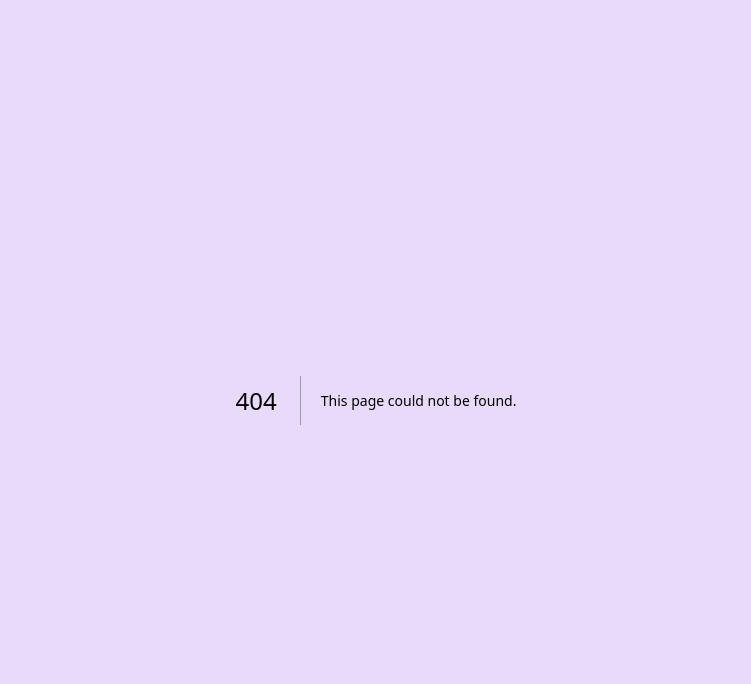
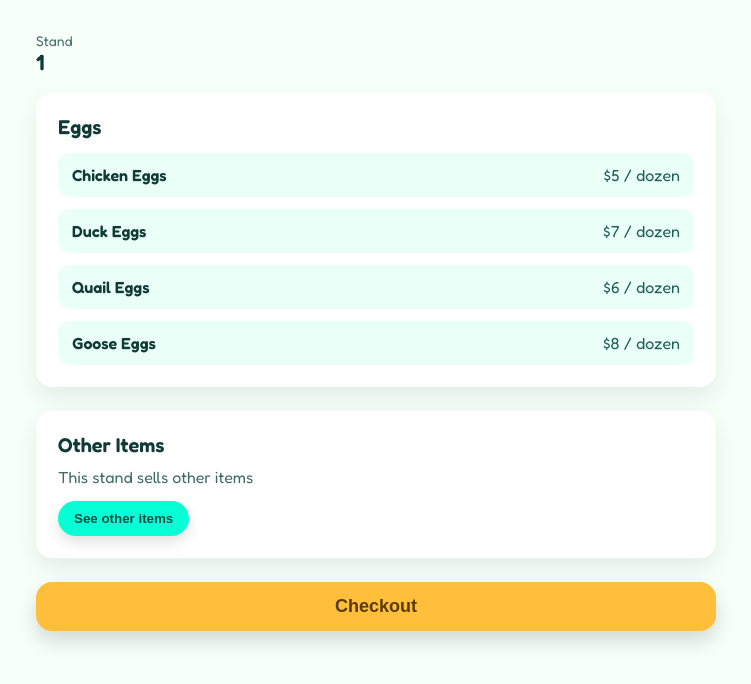
Before and after one commit to Eggmapproject123/eggmap-website, a Next.js app: page /stand/1 in a window 1280 px wide. Before the commit this address had no page. Shown: the top 684 px of the page, without its empty margins (264-1015 px from the left). Built offline with nearby package versions, Linux system fonts and the light colour scheme; a web font is replaced by a local one.

Commit message:
Add stand page layout

```diff
--- /dev/null
+++ b/app/stand/[standId]/page.jsx
@@ -0,0 +1,143 @@
+"use client";
+
+import { useState } from "react";
+
+export default function StandPage({ params }) {
+  const { standId } = params;
+  const [showOtherItems, setShowOtherItems] = useState(false);
+
+  const eggItems = [
+    { name: "Chicken Eggs", price: "$5", unit: "dozen" },
+    { name: "Duck Eggs", price: "$7", unit: "dozen" },
+    { name: "Quail Eggs", price: "$6", unit: "dozen" },
+    { name: "Goose Eggs", price: "$8", unit: "dozen" },
+  ];
+
+  const otherItems = [
+    { name: "Bread", price: "$7.50" },
+    { name: "Cake Pops", price: "$7" },
+    { name: "Maple Syrup", price: "$12" },
+  ];
+
+  return (
+    <div
+      style={{
+        minHeight: "100vh",
+        background: "#f7fff9",
+        padding: "32px 20px 48px",
+        color: "#0f3a35",
+        fontFamily: "'Fredoka', sans-serif",
+      }}
+    >
+      <div style={{ maxWidth: "680px", margin: "0 auto" }}>
+        <div style={{ marginBottom: "18px" }}>
+          <div style={{ fontSize: "14px", color: "#4a6f6a" }}>Stand</div>
+          <div style={{ fontSize: "22px", fontWeight: 600 }}>{standId}</div>
+        </div>
+
+        <section
+          style={{
+            background: "#ffffff",
+            padding: "22px",
+            borderRadius: "16px",
+            boxShadow: "0 10px 24px rgba(0,0,0,0.08)",
+            marginBottom: "24px",
+          }}
+        >
+          <h2 style={{ margin: 0, fontSize: "20px" }}>Eggs</h2>
+          <div style={{ marginTop: "14px", display: "grid", gap: "12px" }}>
+            {eggItems.map((item) => (
+              <div
+                key={item.name}
+                style={{
+                  display: "flex",
+                  justifyContent: "space-between",
+                  alignItems: "center",
+                  padding: "12px 14px",
+                  background: "#eafff7",
+                  borderRadius: "12px",
+                }}
+              >
+                <span style={{ fontWeight: 600 }}>{item.name}</span>
+                <span style={{ color: "#1c5e57" }}>
+                  {item.price} / {item.unit}
+                </span>
+              </div>
+            ))}
+          </div>
+        </section>
+
+        {otherItems.length > 0 && (
+          <section
+            style={{
+              background: "#ffffff",
+              padding: "22px",
+              borderRadius: "16px",
+              boxShadow: "0 10px 24px rgba(0,0,0,0.08)",
+              marginBottom: "24px",
+            }}
+          >
+            <h2 style={{ margin: 0, fontSize: "20px" }}>Other Items</h2>
+            <p style={{ margin: "10px 0 14px", color: "#3e6b64" }}>
+              This stand sells other items
+            </p>
+            <button
+              type="button"
+              onClick={() => setShowOtherItems((prev) => !prev)}
+              style={{
+                padding: "10px 16px",
+                borderRadius: "999px",
+                border: "none",
+                background: "#07ffd6",
+                color: "#004b46",
+                fontWeight: 600,
+                cursor: "pointer",
+                boxShadow: "0 6px 14px rgba(0,0,0,0.12)",
+              }}
+            >
+              See other items
+            </button>
+
+            {showOtherItems && (
+              <div style={{ marginTop: "16px", display: "grid", gap: "10px" }}>
+                {otherItems.map((item) => (
+                  <div
+                    key={item.name}
+                    style={{
+                      display: "flex",
+                      justifyContent: "space-between",
+                      padding: "10px 12px",
+                      background: "#f3fffb",
+                      borderRadius: "12px",
+                    }}
+                  >
+                    <span style={{ fontWeight: 600 }}>{item.name}</span>
+                    <span style={{ color: "#1c5e57" }}>{item.price}</span>
+                  </div>
+                ))}
+              </div>
+            )}
+          </section>
+        )}
+
+        <button
+          type="button"
+          style={{
+            width: "100%",
+            padding: "14px 18px",
+            borderRadius: "16px",
+            border: "none",
+            background: "#ffbf3a",
+            color: "#5a3b00",
+            fontSize: "18px",
+            fontWeight: 700,
+            cursor: "pointer",
+            boxShadow: "0 10px 20px rgba(0,0,0,0.15)",
+          }}
+        >
+          Checkout
+        </button>
+      </div>
+    </div>
+  );
+}
```
